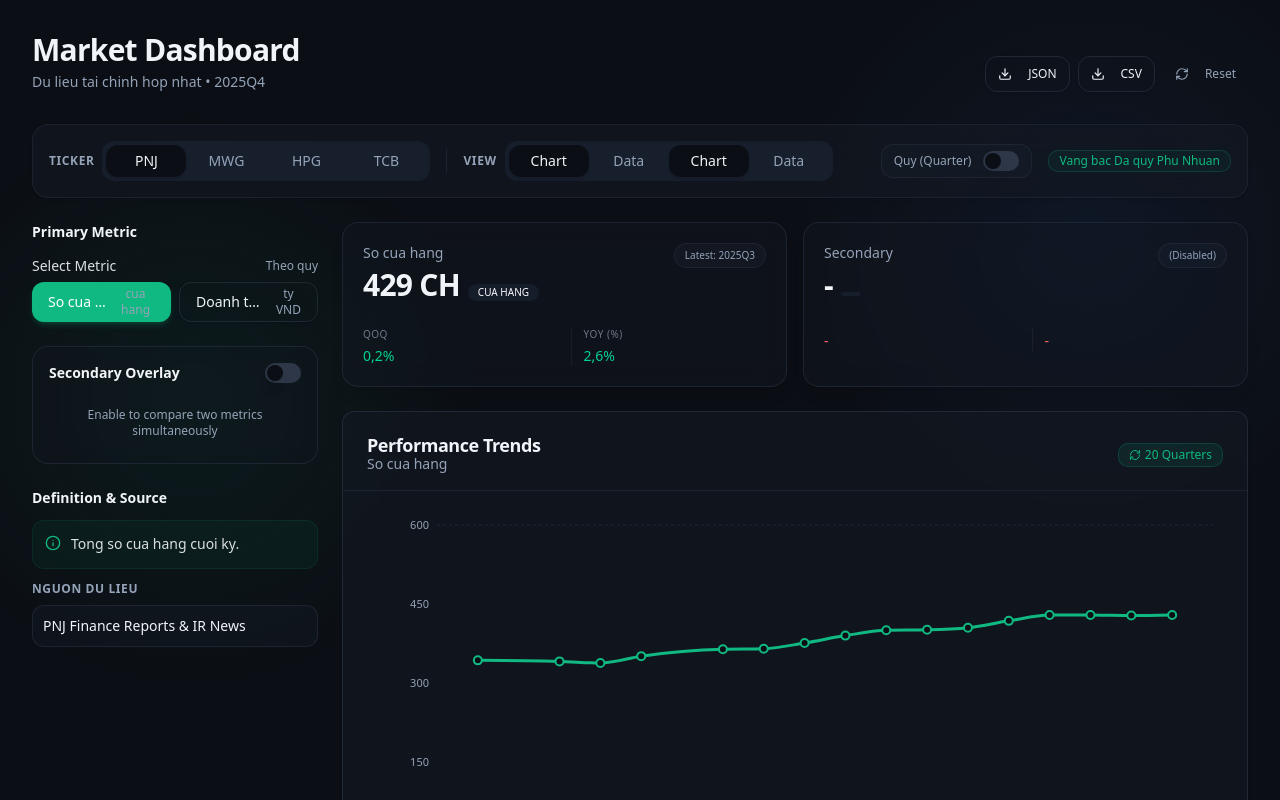
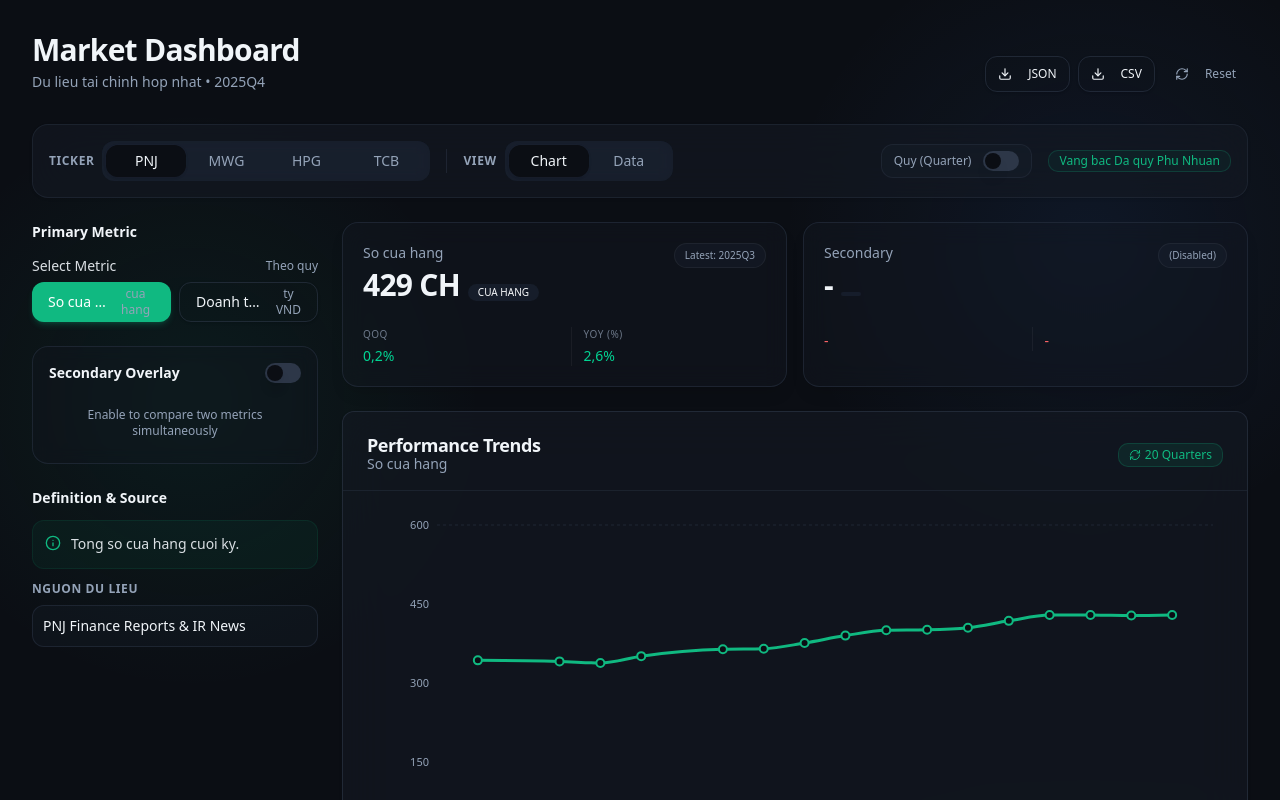
Before and after one commit to Khongdaidong/KPI-VN30-dashboard, a Next.js app: page /KPI-VN30-dashboard/ in a window 1280 px wide. Shown: the top 800 px of the page. Built offline with nearby package versions, Linux system fonts and the light colour scheme.

Commit message:
Remove duplicate view tabs

```diff
--- a/src/app/page.tsx
+++ b/src/app/page.tsx
@@ -437,8 +437,6 @@ export default function VnKpiDashboard() {
               <TabsList className="bg-secondary/40">
                 <TabsTrigger value="chart">Chart</TabsTrigger>
                 <TabsTrigger value="table">Data</TabsTrigger>
-                <TabsTrigger value="chart">Chart</TabsTrigger>
-                <TabsTrigger value="table">Data</TabsTrigger>
               </TabsList>
             </div>
           </div>
```
